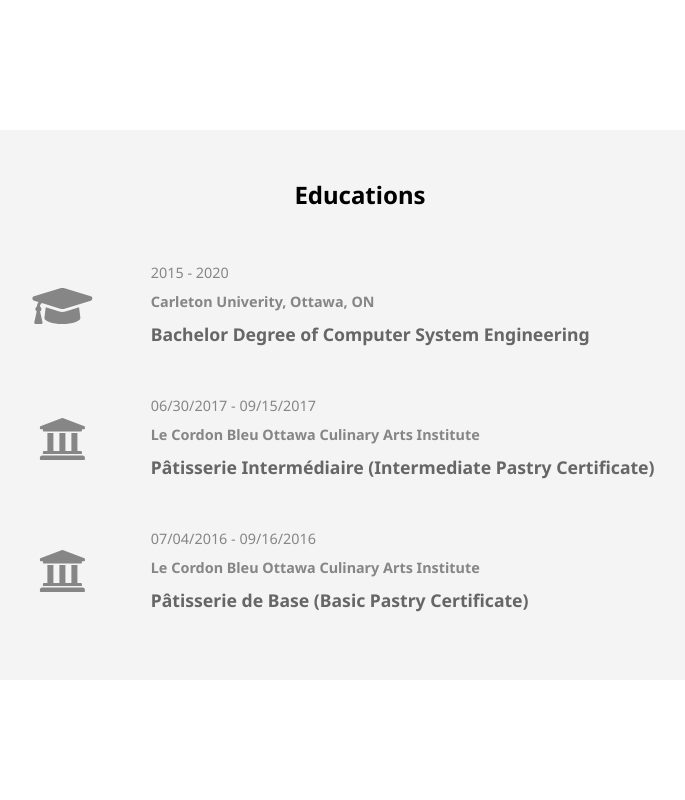
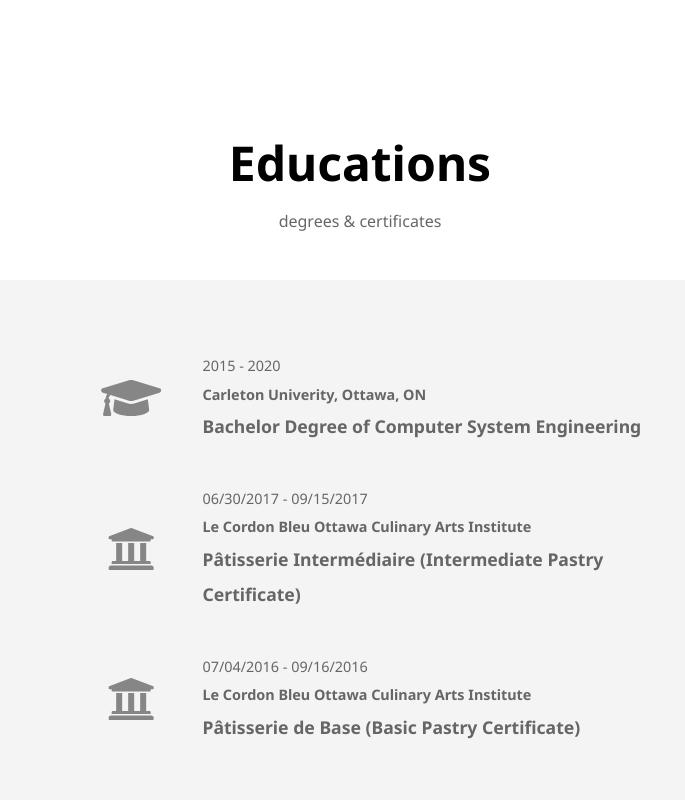
Before and after one commit to YourNeptune/my-CV, a React (Create React App) app: page / in a window 1280 px wide. Shown: the part 1420-2220 px from the top of the page, without its empty margins (280-965 px from the left). Built offline with nearby package versions, Linux system fonts and the light colour scheme.

Commit message:
reconstruct for Educations part

```diff
--- a/src/App.js
+++ b/src/App.js
@@ -1,6 +1,7 @@
 import "./css/App.css";
 import Home from "./components/Home";
 import About from "./components/About";
+import Educations from './components/Educations'
 import Projects from "./components/Projects";
 import Contact from "./components/Contact";
 import Navbar from "./components/Navbar";
@@ -23,6 +24,11 @@ function App() {
         <About />
       </Element>
 
+      {/* <Educations /> */}
+      <Element name="educations">
+        <Educations />
+      </Element>
+
       {/* <Projects /> */}
       <Element name="projects">
         <Projects />
@@ -33,7 +39,7 @@ function App() {
         <Contact />
       </Element>
 
-      <Footer/>
+      <Footer />
     </div>
   );
 }
--- a/src/components/About.js
+++ b/src/components/About.js
@@ -1,10 +1,6 @@
 import me from "../images/me.jpeg";
 import "../css/About.css";
-import Education from "./Education";
-import {
-  faGraduationCap,
-  faUniversity,
-} from "@fortawesome/free-solid-svg-icons";
+
 import { Button } from "@material-ui/core";
 
 const About = () => {
@@ -27,9 +23,9 @@ const About = () => {
               enjoyable activity for me!
             </p>
             <p>
-              I am also a self-taught web developer.  I have developed a strong understanding
-              of JavaScript, HTML, CSS, React.js. A fun fact is that I built
-              this website on my own in React.js.
+              I am also a self-taught web developer. I have developed a strong
+              understanding of JavaScript, HTML, CSS, React.js. A fun fact is
+              that I built this website on my own in React.js.
             </p>
           </div>
           <div>
@@ -39,37 +35,6 @@ const About = () => {
           </div>
         </div>
       </div>
-
-      <div className="About__educationContainer">
-        <h4>Educations</h4>
-        <div className="educations">
-          <Education
-            icon={faGraduationCap}
-            text={{
-              year: "2015 - 2020",
-              school: "Carleton Univerity, Ottawa, ON",
-              degree: "Bachelor Degree of Computer System Engineering",
-            }}
-          />
-          <Education
-            icon={faUniversity}
-            text={{
-              year: "06/30/2017 - 09/15/2017",
-              school: "Le Cordon Bleu Ottawa Culinary Arts Institute",
-              degree:
-                "Pâtisserie Intermédiaire (Intermediate Pastry Certificate)",
-            }}
-          />
-          <Education
-            icon={faUniversity}
-            text={{
-              year: "07/04/2016 - 09/16/2016",
-              school: "Le Cordon Bleu Ottawa Culinary Arts Institute",
-              degree: "Pâtisserie de Base (Basic Pastry Certificate)",
-            }}
-          />
-        </div>
-      </div>
     </div>
   );
 };
--- /dev/null
+++ b/src/components/Educations.js
@@ -0,0 +1,44 @@
+import Education from "./Education";
+import {
+  faGraduationCap,
+  faUniversity,
+} from "@fortawesome/free-solid-svg-icons";
+import '../css/Educations.css'
+
+const Educations = () => {
+  return (
+    <div className="Educations center">
+      <h1>Educations</h1>
+      <p>degrees & certificates</p>
+      <div className="educations">
+        <Education
+          icon={faGraduationCap}
+          text={{
+            year: "2015 - 2020",
+            school: "Carleton Univerity, Ottawa, ON",
+            degree: "Bachelor Degree of Computer System Engineering",
+          }}
+        />
+        <Education
+          icon={faUniversity}
+          text={{
+            year: "06/30/2017 - 09/15/2017",
+            school: "Le Cordon Bleu Ottawa Culinary Arts Institute",
+            degree:
+              "Pâtisserie Intermédiaire (Intermediate Pastry Certificate)",
+          }}
+        />
+        <Education
+          icon={faUniversity}
+          text={{
+            year: "07/04/2016 - 09/16/2016",
+            school: "Le Cordon Bleu Ottawa Culinary Arts Institute",
+            degree: "Pâtisserie de Base (Basic Pastry Certificate)",
+          }}
+        />
+      </div>
+    </div>
+  );
+};
+
+export default Educations;
--- a/src/components/Navbar.js
+++ b/src/components/Navbar.js
@@ -31,6 +31,10 @@ const Navbar = ({}) => {
           About
         </Link>
 
+        <Link to="educations" spy={true} smooth={true} duration={500}>
+          Educations
+        </Link>
+
         <Link to="projects" spy={true} smooth={true} duration={500}>
           Projects
         </Link>
--- a/src/css/About.css
+++ b/src/css/About.css
@@ -3,7 +3,6 @@
 .About__container {
   display: flex;
   flex-direction: row;
-  /* justify-content: center; */
   width: 900px;
   margin-top: 8em;
 }
@@ -29,7 +28,7 @@
   font-size: 1em;
 }
 
-.About__educationContainer {
+/* .About__educationContainer {
   width: 900px;
   height: 550px;
   background-color: #eaeaea85;
@@ -41,7 +40,7 @@
   text-align: center;
   font-size: 1.5em;
   margin-top: 2em;
-}
+} */
 
 .resume_button {
   background-color: #403535 !important;
@@ -49,6 +48,6 @@
   padding: 1em 2em !important;
 }
 
-.educations {
+/* .educations {
   margin: 3em 5em;
-}
+} */
--- a/src/css/Contact.css
+++ b/src/css/Contact.css
@@ -3,7 +3,7 @@
   flex-direction: column;
   justify-content: center;
   align-items: center;
-  margin: 12em 0 0 0;
+  margin-top: 8em;
   text-align: center;
 
 }
--- /dev/null
+++ b/src/css/Educations.css
@@ -0,0 +1,20 @@
+.Educations {
+  margin-top: 10em;
+}
+
+.Educations h1 {
+  text-align: center;
+  font-size: 3em;
+  margin-bottom: 0.3em;
+}
+
+.Educations p {
+  color: #666;
+}
+
+.educations {
+  background-color: #eaeaea85;
+  border-radius: 15px;
+  margin: 3em 0;
+  padding: 2em 10em;
+}
--- a/src/css/Projects.css
+++ b/src/css/Projects.css
@@ -1,5 +1,5 @@
 .Projects {
-  margin-top: 12em;
+  margin-top: 8em;
   text-align: center;
 }
 
```
